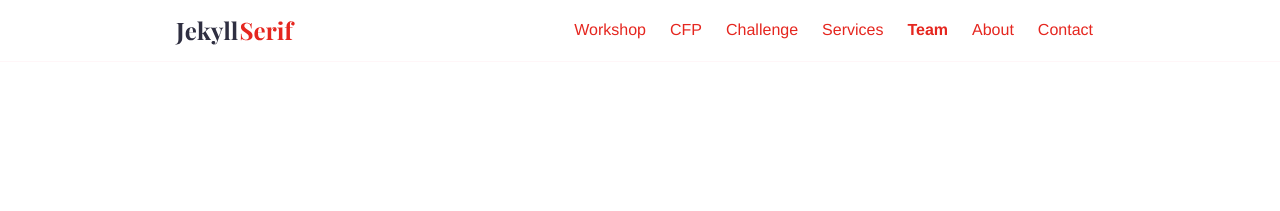
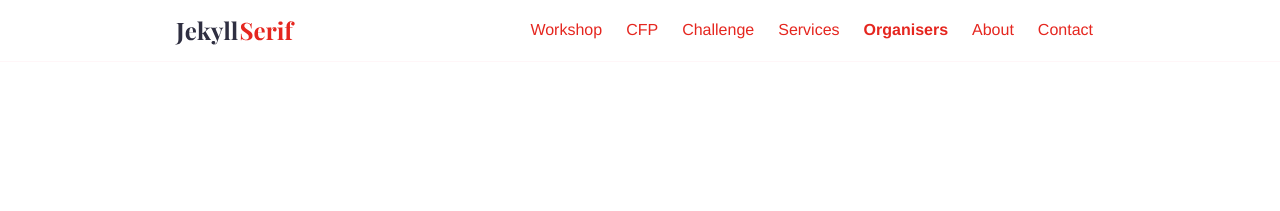
Before and after one commit to LLM4Eval/llm4eval, a Jekyll site: the page built from team.md, in a window 1280 px wide. Shown: the top 211 px of the page. Built offline with Jekyll 4.4.1, drawn with Linux system fonts in a browser that asks for light colours.

Commit message:
updating team to Organisers

```diff
--- a/_data/menus.yml
+++ b/_data/menus.yml
@@ -11,8 +11,8 @@ main:
   - name: "Services"
     url: "/services/"
     weight: 5
-  - name: "Team"
-    url: "/team/"
+  - name: "Organisers"
+    url: "/organisers/"
     weight: 6
   - name: "About"
     url: "/about/"
--- a/team.md
+++ b/team.md
@@ -1,8 +1,8 @@
 ---
-title: Team
+title: Organisers
 layout: teams
-description: Team
-permalink: "/team/"
+description: Organisers
+permalink: "/organisers/"
 intro_image_absolute: true
 intro_image_hide_on_mobile: false
 ---
```
